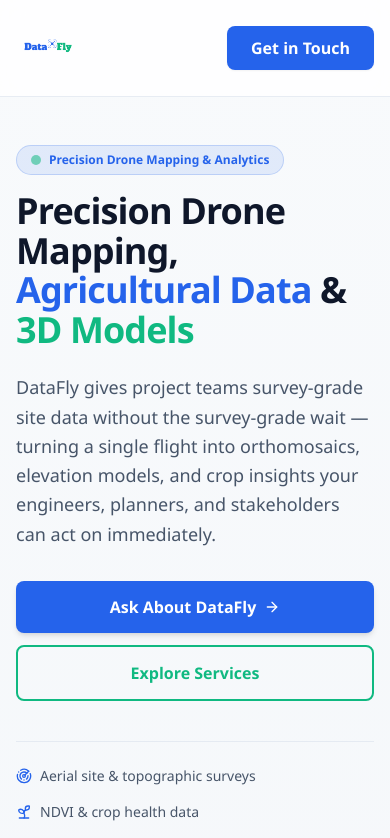
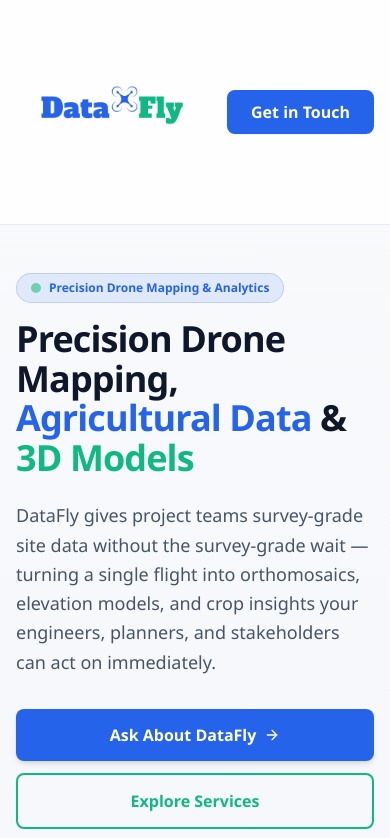
Before and after one commit to mealexandre/datafly-landing, a Next.js app: page / in a window 390 px wide. Shown: the top 838 px of the page. Built offline with nearby package versions, Linux system fonts and the light colour scheme.

Commit message:
fix logo size

```diff
--- a/components/Navbar.tsx
+++ b/components/Navbar.tsx
@@ -4,7 +4,8 @@
 export default function Navbar() {
   return (
     <header className="sticky top-0 z-50 w-full bg-white/80 backdrop-blur-md border-b border-slate-200/80 transition-all">
-      <div className="max-w-7xl mx-auto px-4 sm:px-6 lg:px-8 h-24 flex items-center justify-between">
+      {/* h-24 შევცვალეთ py-4 sm:py-6-ით, რომ ჰედერმა ლოგოს ზომასთან ერთად მოიმატოს */}
+      <div className="max-w-7xl mx-auto px-4 sm:px-6 lg:px-8 py-4 sm:py-6 flex items-center justify-between">
 
         {/* ლოგო - მკვეთრად გაზრდილი ზომით */}
         <Link href="/" className="flex items-center hover:opacity-90 transition-opacity">
@@ -13,7 +14,8 @@
             alt="DataFly Logo"
             width={400}
             height={120}
-            className="h-16 sm:h-20 lg:h-24 w-auto object-contain"
+            /* ზომას ახლა სიგანით ვაკონტროლებთ: მობილურზე w-48, დიდ ეკრანზე w-72 */
+            className="w-48 sm:w-56 lg:w-72 h-auto object-contain"
             priority
           />
         </Link>
```
